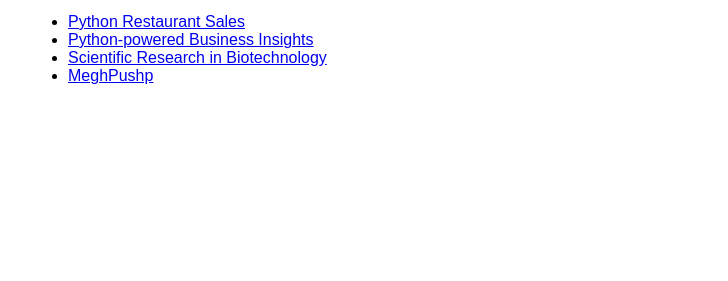
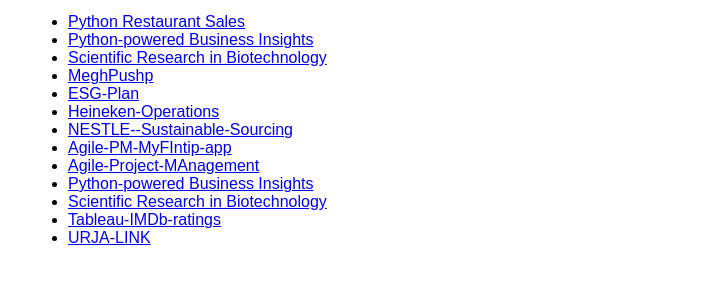
Before and after one commit to Arunima-Bollampally/Arunima-Bollampally, a plain HTML site: page index.html in a window 1280 px wide. Shown: the part 129-410 px from the top of the page, without its empty margins (0-728 px from the left). Drawn offline with Linux system fonts and the light colour scheme.

Commit message:
Update index.html

```diff
--- a/index.html
+++ b/index.html
@@ -15,6 +15,16 @@
     <li><a href="https://github.com/Arunima-Bollampally/Python-powered-Business-Insights">Python-powered Business Insights</a></li>
     <li><a href="https://github.com/Arunima-Bollampally/Scientific-Research-in-Biotechnology">Scientific Research in Biotechnology</a></li>
     <li><a href="https://github.com/Arunima-Bollampally/MeghPushp">MeghPushp</a></li>
+    <li><a href="https://github.com/Arunima-Bollampally/ESG-Plan" target="_blank">ESG-Plan</a></li>
+    <li><a href="https://github.com/Arunima-Bollampally/Heineken-Operations" target="_blank">Heineken-Operations</a></li>
+    <li><a href="https://github.com/Arunima-Bollampally/NESTLE--Sustainable-Sourcing" target="_blank">NESTLE--Sustainable-Sourcing</a></li>
+    <li><a href="https://github.com/Arunima-Bollampally/Agile-PM-MyFIntip-app" target="_blank">Agile-PM-MyFIntip-app</a></li>
+     <li><a href="https://github.com/Arunima-Bollampally/Agile-Project-MAnagement"target="_blank">Agile-Project-MAnagement</a></li>
+    <li><a href="https://github.com/Arunima-Bollampally/Python-powered-Business-Insights">Python-powered Business Insights</a></li>
+    <li><a href="https://github.com/Arunima-Bollampally/Scientific-Research-in-Biotechnology">Scientific Research in Biotechnology</a></li>
+    <li><a href="https://github.com/Arunima-Bollampally/Tableau-IMDb-ratings" target="_blank">Tableau-IMDb-ratings</a></li>
+    <li><a href="https://github.com/Arunima-Bollampally/URJA-LINK" target="_blank">URJA-LINK</a></li>
+
   </ul>
 </body>
 </html>
```
